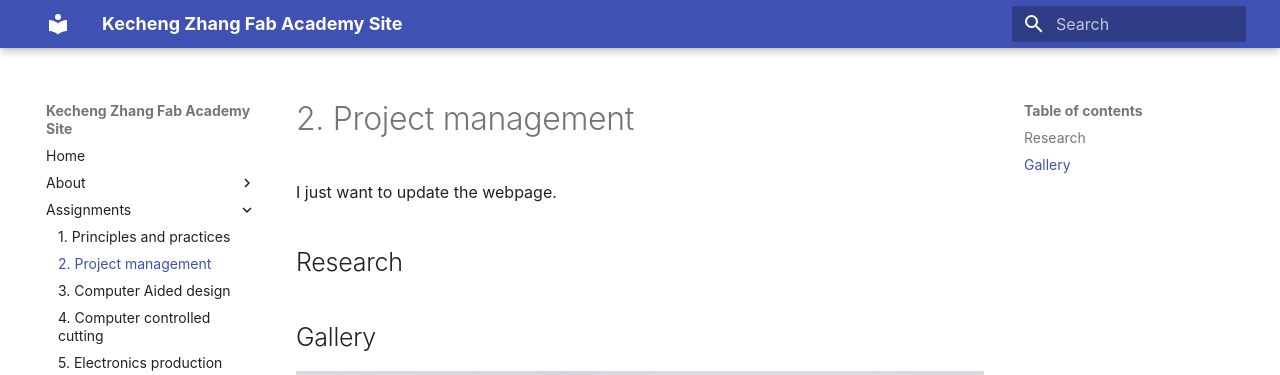
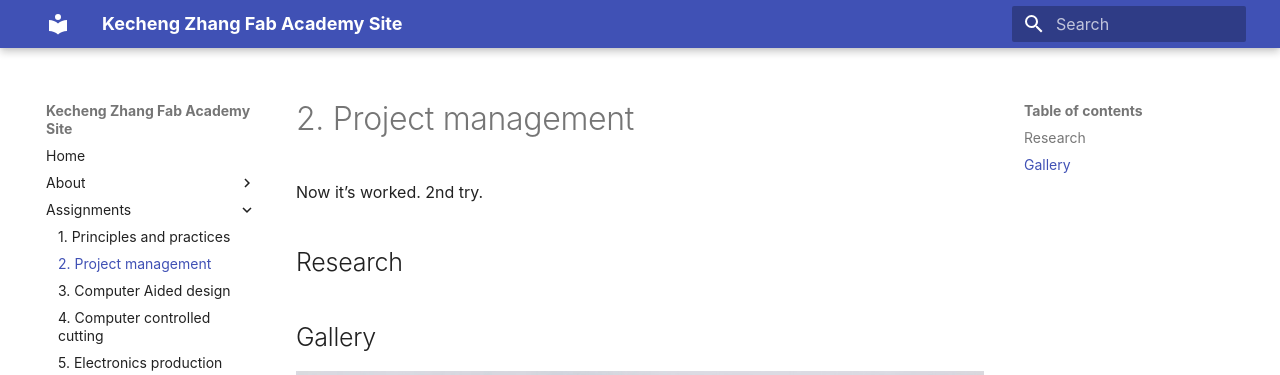
Before and after one commit to kecheeng/example-repository, an MkDocs documentation site: the page built from _docs/assignments/week02.md, in a window 1280 px wide and 926 px high. Shown: the top 375 px of the window. Built offline with MkDocs 1.6.1 and Material for MkDocs 9.7.7, drawn with Linux system fonts in a browser that asks for light colours.

Commit message:
Deploying website

```diff
--- a/_docs/assignments/week02.md
+++ b/_docs/assignments/week02.md
@@ -1,6 +1,6 @@
 # 2. Project management
 
-I just want to update the webpage.
+Now it's worked. 2nd try.
 
 ## Research
 
```
Also changed, not shown: 1 other file.
